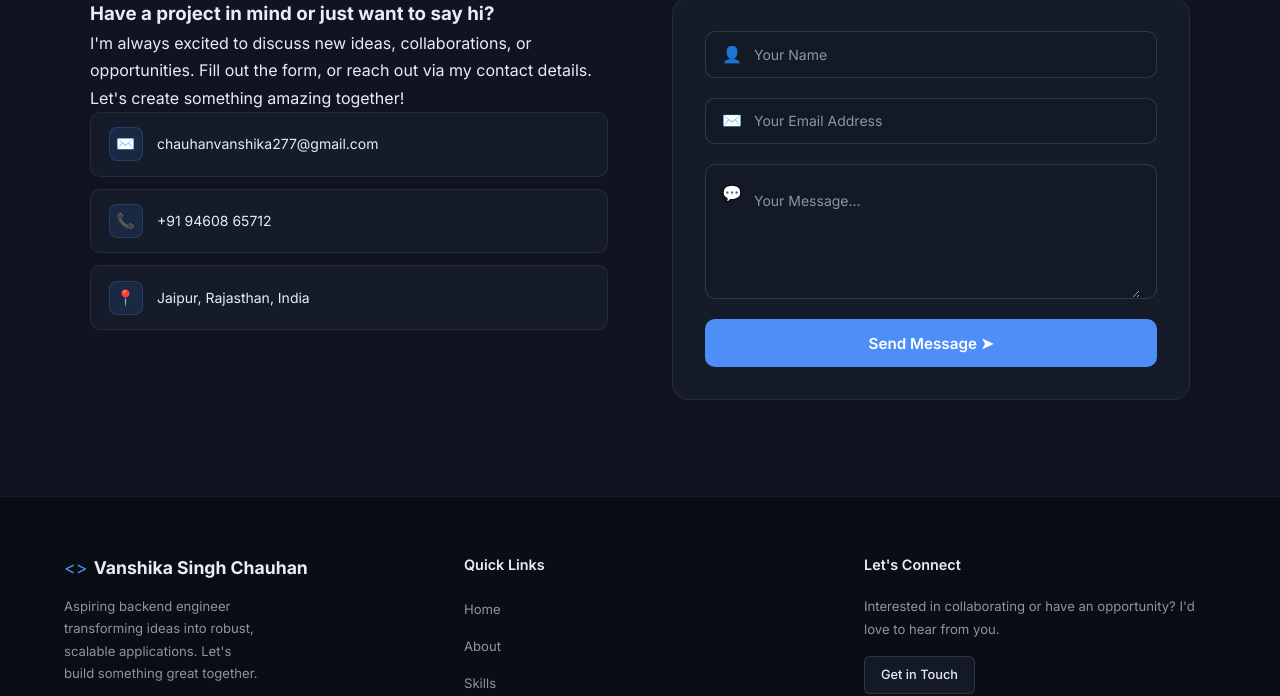
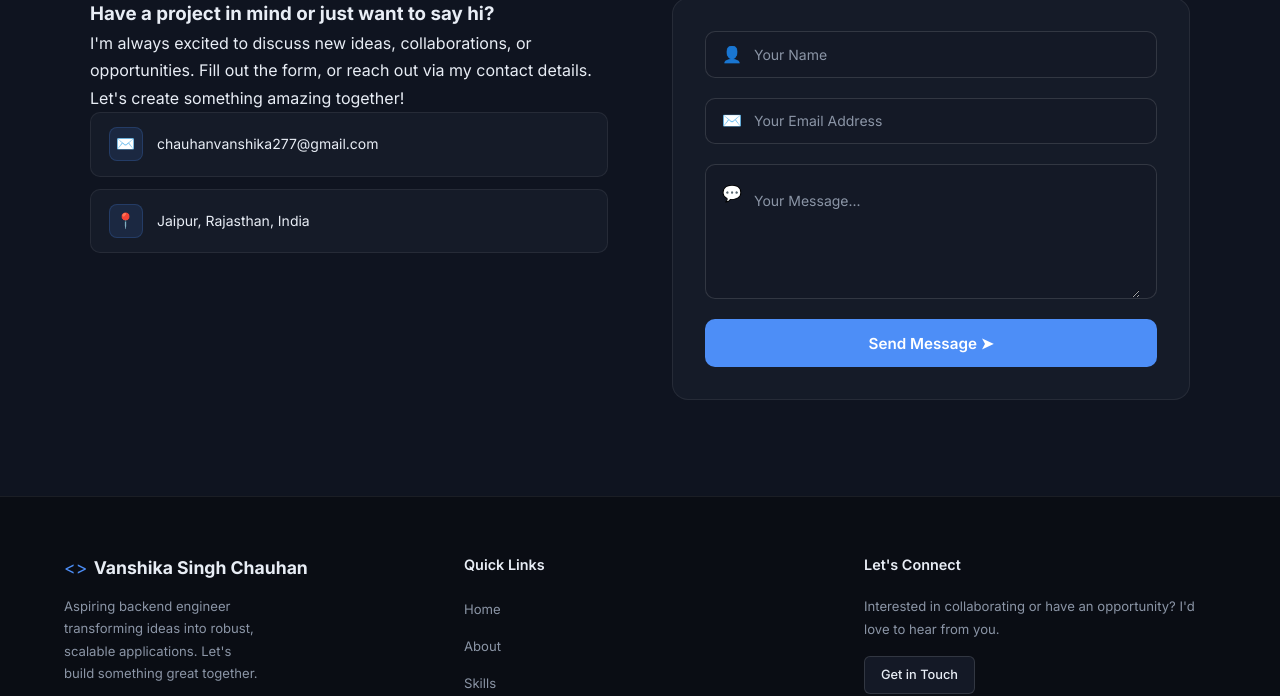
Before and after one commit to VanshikaSingh277/portfolio-website, a plain HTML site: page index.html in a window 1280 px wide. Shown: the part 4775-5471 px from the top of the page. Drawn offline with Linux system fonts and the light colour scheme.

Commit message:
Contact update

```diff
--- a/index.html
+++ b/index.html
@@ -440,10 +440,10 @@
           <div class="contact-info-icon">✉️</div>
           chauhanvanshika277@gmail.com
         </a>
-        <a href="tel:+919460865712" class="contact-info-item">
+        <!-- <a href="tel:+919460865712" class="contact-info-item">
           <div class="contact-info-icon">📞</div>
           +91 94608 65712
-        </a>
+        </a> -->
         <div class="contact-info-item" style="cursor:default">
           <div class="contact-info-icon">📍</div>
           Jaipur, Rajasthan, India
```
